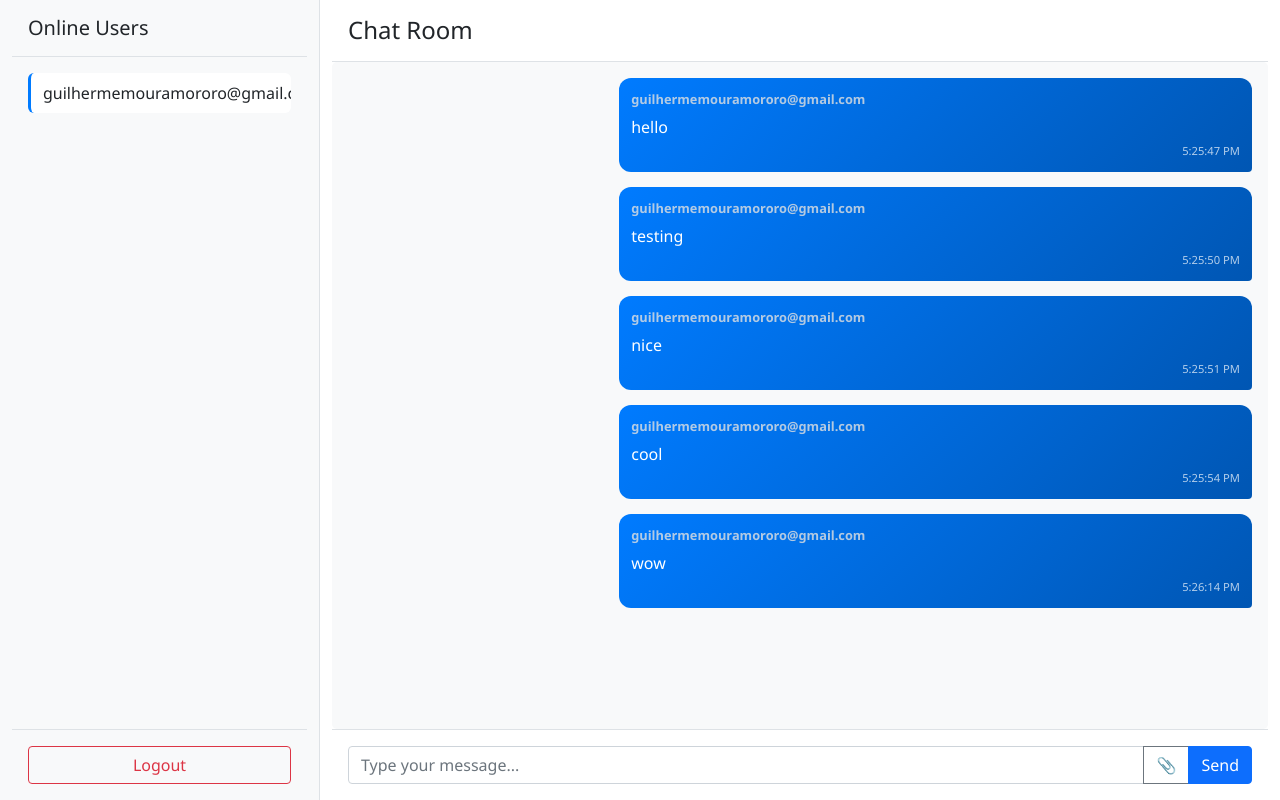
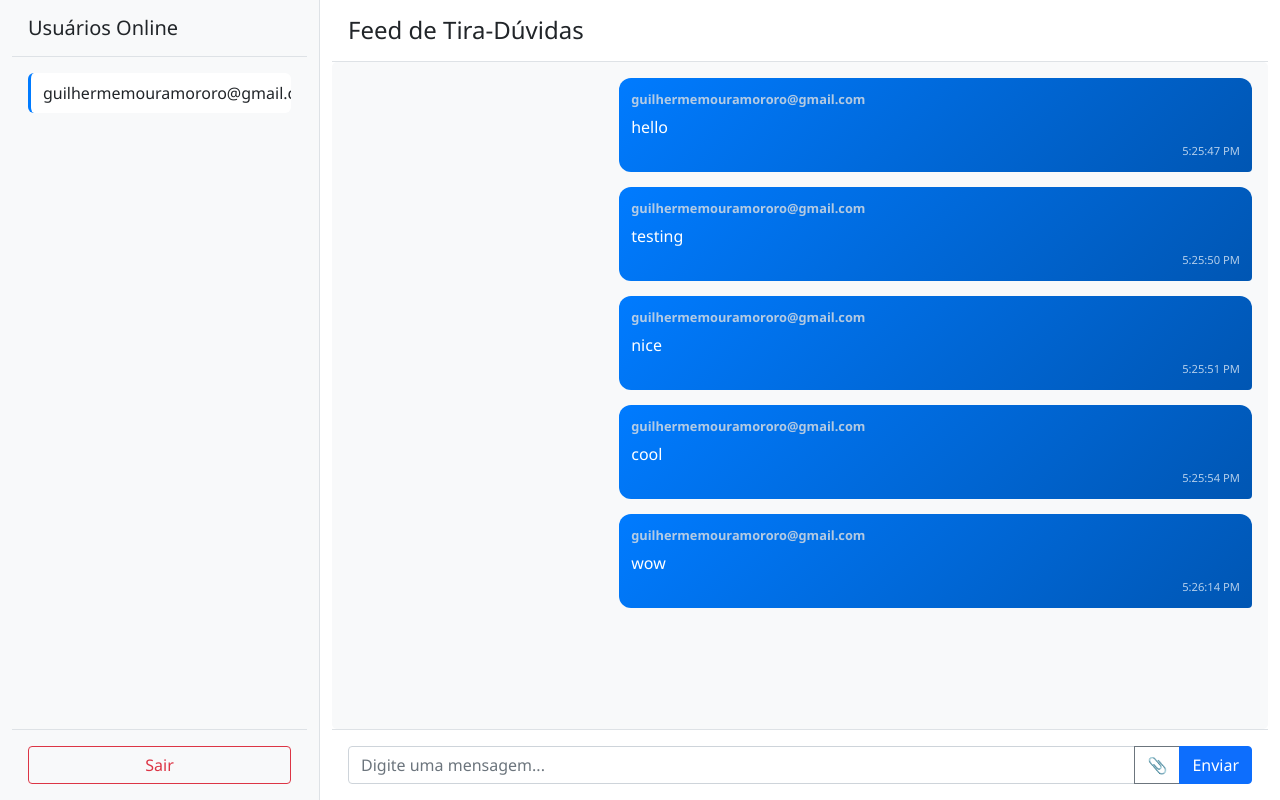
Before and after one commit to GuilhermeMouraMororo/AlgoNetwork, a Flask app: page /chat in a window 1280 px wide. Run offline with Flask 3, Linux system fonts and the light colour scheme; a user stored in the database is signed in; data comes from the database, SQL or seed files in the repository.

Commit message:
Update chat.html

```diff
--- a/templates/chat.html
+++ b/templates/chat.html
@@ -1,9 +1,9 @@
 <!DOCTYPE html>
-<html lang="en">
+<html lang="pt">
 <head>
     <meta charset="UTF-8">
     <meta name="viewport" content="width=device-width, initial-scale=1.0">
-    <title>Chat Room</title>
+    <title>Feed de Tira-Dúvidas</title>
     <link href="https://cdn.jsdelivr.net/npm/bootstrap@5.1.3/dist/css/bootstrap.min.css" rel="stylesheet">
     <link href="/static/css/style.css" rel="stylesheet">
 </head>
@@ -24,7 +24,7 @@
             <div class="col-md-3 border-end bg-light">
                 <div class="d-flex flex-column h-100">
                     <div class="p-3 border-bottom">
-                        <h5 class="mb-0">Online Users</h5>
+                        <h5 class="mb-0">Usuários Online</h5>
                     </div>
                     <div class="flex-grow-1 p-3">
                         <div id="users-list">
@@ -32,14 +32,14 @@
                         </div>
                     </div>
                     <div class="p-3 border-top">
-                        <a href="/logout" class="btn btn-outline-danger w-100">Logout</a>
+                        <a href="/logout" class="btn btn-outline-danger w-100">Sair</a>
                     </div>
                 </div>
             </div>
 
             <div class="col-md-9 d-flex flex-column">
                 <div class="p-3 border-bottom">
-                    <h4 class="mb-0">Chat Room</h4>
+                    <h4 class="mb-0">Feed de Tira-Dúvidas</h4>
                 </div>
 
                 <div id="chat-messages" class="flex-grow-1 p-3">
@@ -49,10 +49,10 @@
                 <div class="p-3 border-top">
                     <form id="message-form" enctype="multipart/form-data">
                         <div class="input-group">
-                            <input type="text" id="message-input" class="form-control" placeholder="Type your message..." maxlength="1000">
+                            <input type="text" id="message-input" class="form-control" placeholder="Digite uma mensagem..." maxlength="1000">
                             <input type="file" id="file-input" class="form-control" style="display: none;" accept="image/*,audio/*,.pdf,.txt,.doc,.docx">
                             <button type="button" id="file-btn" class="btn btn-outline-secondary">📎</button>
-                            <button type="submit" class="btn btn-primary">Send</button>
+                            <button type="submit" class="btn btn-primary">Enviar</button>
                         </div>
                         <div id="file-info" class="mt-2" style="display: none;"></div>
                     </form>
```
